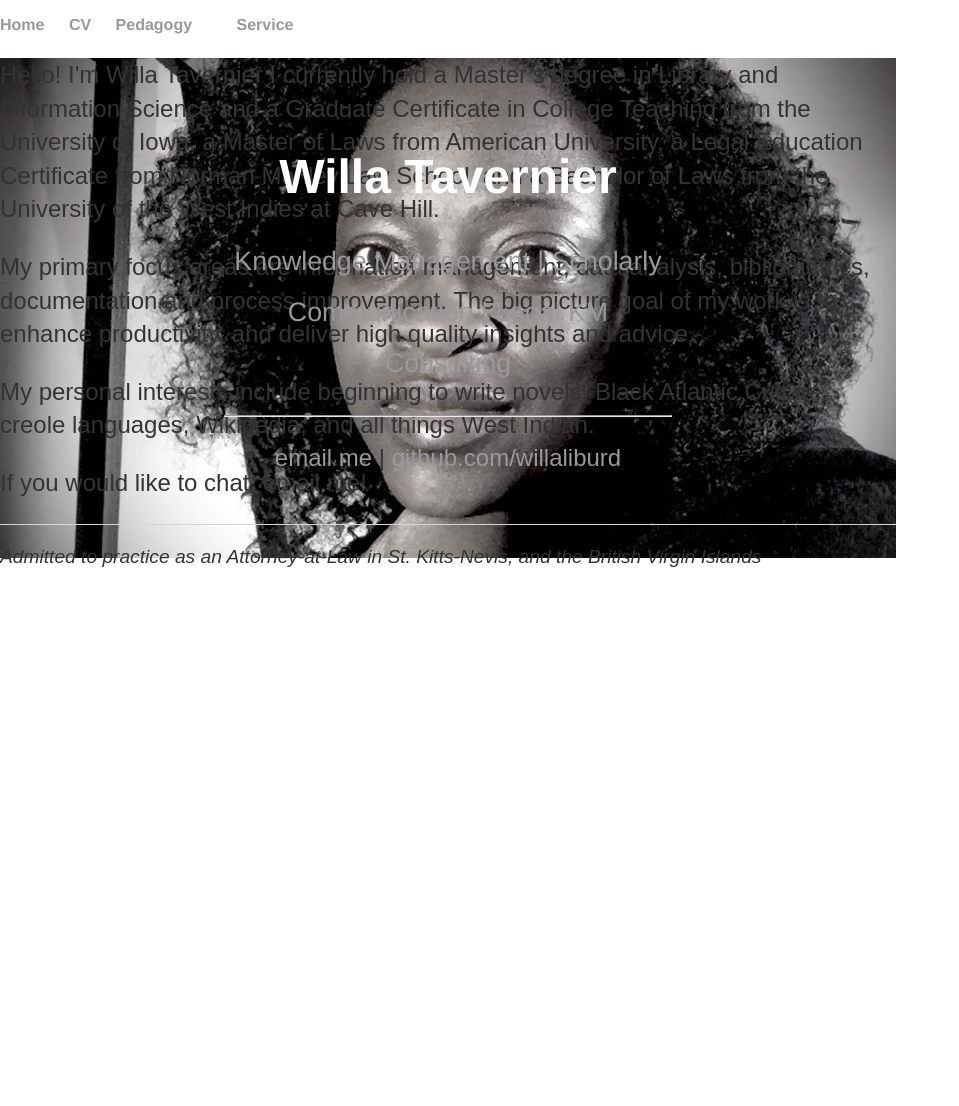
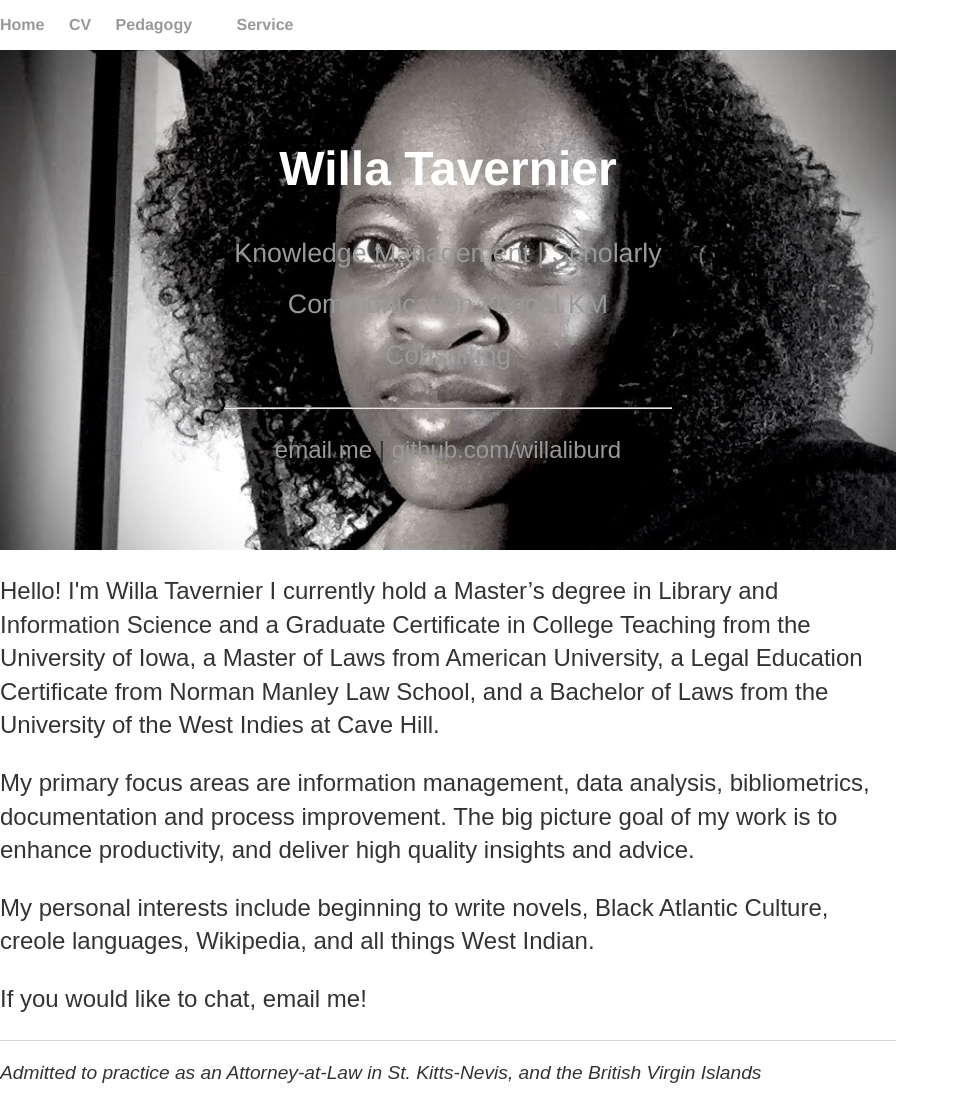
Before and after one commit to willaliburd/willaliburd.github.io, a Jekyll site: the page index.html, which Jekyll copies as it is, in a window 1280 px wide. Shown: the whole page, without its empty margins (0-959 px from the left). Built offline with Jekyll 4.4.1, drawn with Linux system fonts in a browser that asks for light colours; before the commit the page ends 900 px from its top, so only the background shows below that.

Commit message:
Update index.html
Added missing closing div tag

```diff
--- a/index.html
+++ b/index.html
@@ -3,6 +3,7 @@
 	<html>
 		<head>
 			<meta http-equiv="content-type" content="text/html; charset=UTF-8">
+			<meta name="viewport" content="width=device-width, initial-scale=1">
 			<title>Willa Tavernier, Knowledge Management Professional</title>
 			<!-- link to main stylesheet -->
 			<link rel="stylesheet" type="text/css" href="/css/main.css">
@@ -53,6 +54,7 @@
 	<hr>
 	<p><a href="mailto:willa@nattakm.com">email me</a> | <a href="https://github.com/NAME">github.com/willaliburd</a></p>
   </div>
+</div>
 
 <div class="container">
 
```
